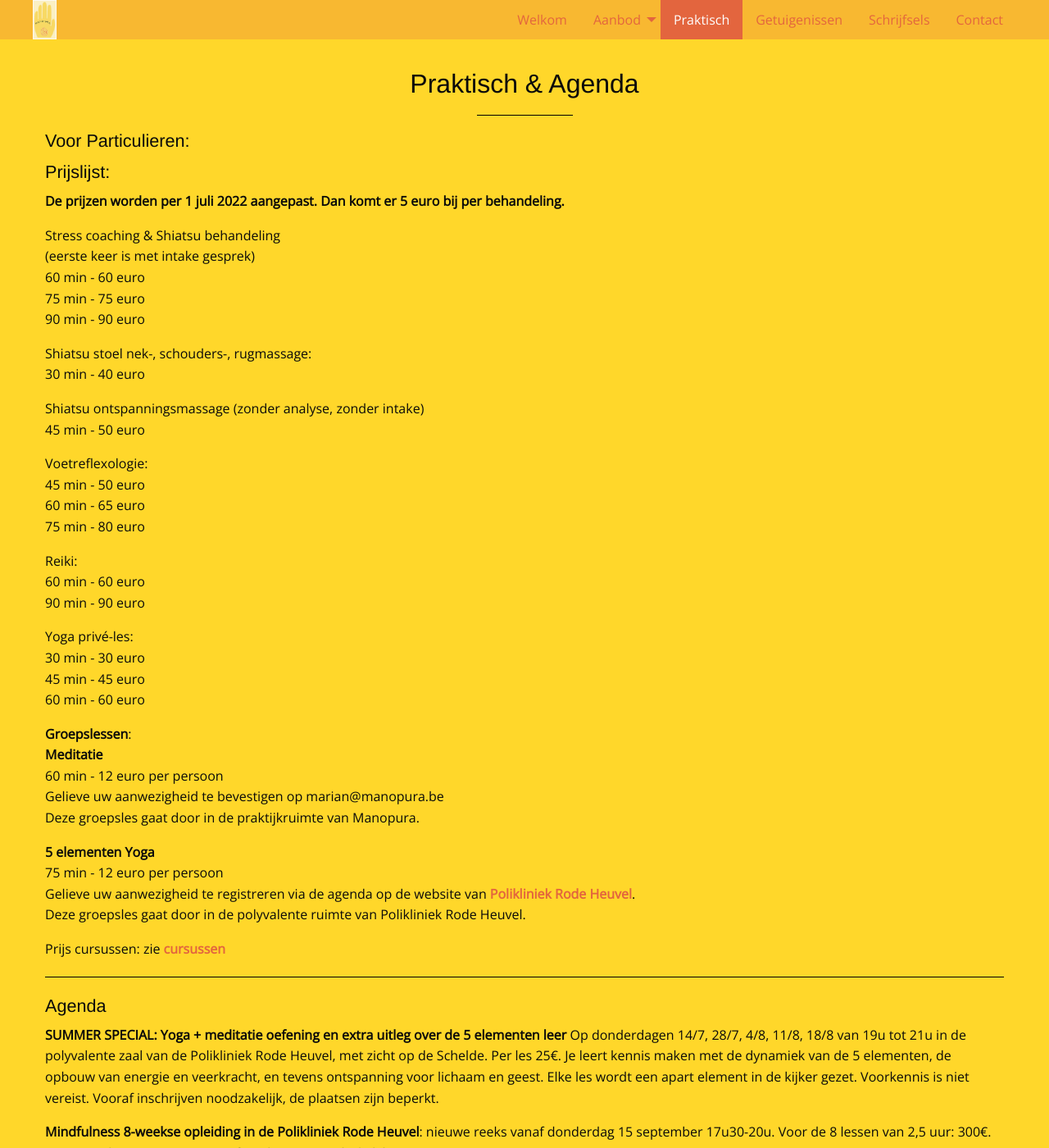
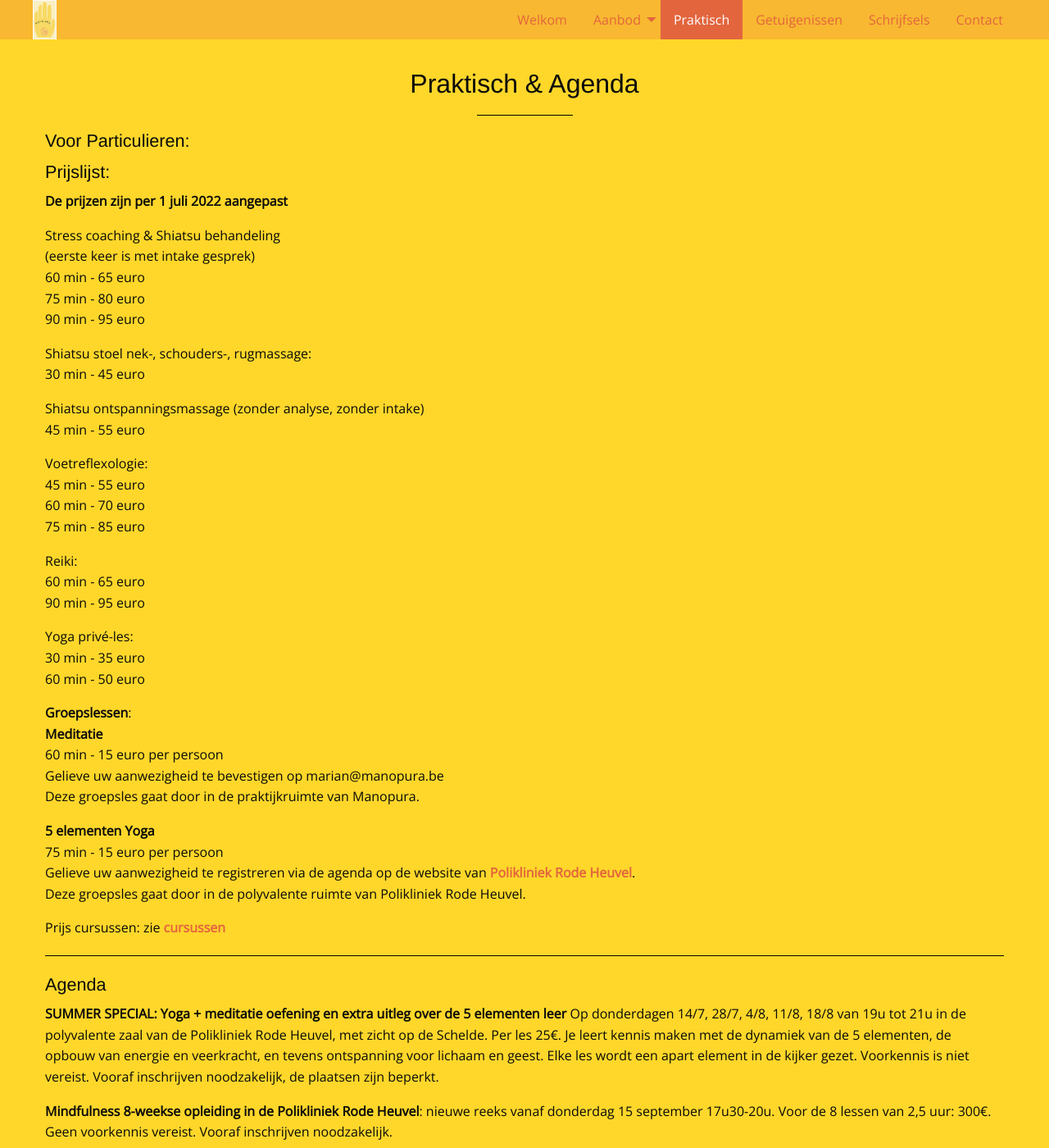
Before and after one commit to manopura/manopura.github.io, a Jekyll site: the page built from praktisch.md, in a window 1280 px wide and 1400 px high. Shown: the whole window at 82% size. Built offline with Jekyll 4.4.1, drawn with Linux system fonts in a browser that asks for light colours; nearby versions of some CDN libraries; our own code applies the rules of GitHub Pages for plain Markdown files.

Commit message:
Update praktisch.md

```diff
--- a/praktisch.md
+++ b/praktisch.md
@@ -6,43 +6,42 @@ menu: praktisch
 ### Voor Particulieren:
 ### Prijslijst:
 
-**De prijzen worden per 1 juli 2022 aangepast. Dan komt er 5 euro bij per behandeling.**
+**De prijzen zijn per 1 juli 2022 aangepast**
 
 Stress coaching & Shiatsu behandeling
 (eerste keer is met intake gesprek)
-60 min - 60 euro
-75 min - 75 euro
-90 min - 90 euro
+60 min - 65 euro
+75 min - 80 euro
+90 min - 95 euro
 
 Shiatsu stoel nek-, schouders-, rugmassage:
-30 min - 40 euro
+30 min - 45 euro
 
 Shiatsu ontspanningsmassage (zonder analyse, zonder intake)
-45 min - 50 euro
+45 min - 55 euro
 
 Voetreflexologie:
-45 min - 50 euro
-60 min - 65 euro
-75 min - 80 euro
+45 min - 55 euro
+60 min - 70 euro
+75 min - 85 euro
 
 Reiki:
-60 min - 60 euro
-90 min - 90 euro
+60 min - 65 euro
+90 min - 95 euro
 
 Yoga privé-les:
-30 min - 30 euro
-45 min - 45 euro
-60 min - 60 euro
+30 min - 35 euro
+60 min - 50 euro
 
 
 **Groepslessen**:
 **Meditatie**
-60 min - 12 euro per persoon
+60 min - 15 euro per persoon
 Gelieve uw aanwezigheid te bevestigen op marian@manopura.be
 Deze groepsles gaat door in de praktijkruimte van Manopura.
 
 **5 elementen Yoga**
-75 min - 12 euro per persoon
+75 min - 15 euro per persoon
 Gelieve uw aanwezigheid te registreren via de agenda op de website van [**Polikliniek Rode Heuvel**](https://www.polikliniek-rodeheuvel.be).
 Deze groepsles gaat door in de polyvalente ruimte van Polikliniek Rode Heuvel.
 
```
